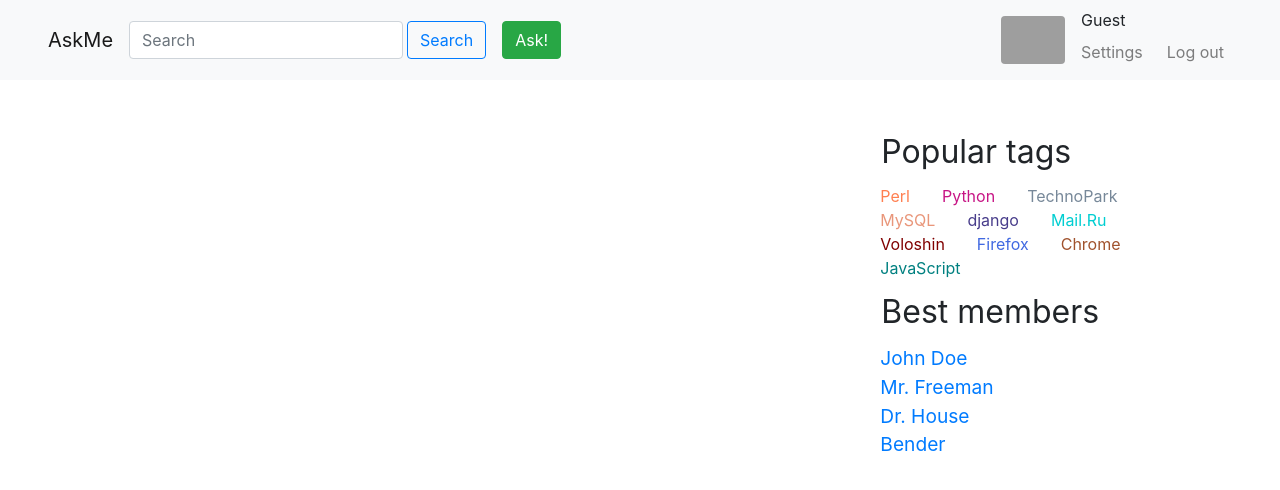
After one commit to mr-okto/ask_myshonkov, a Django app: template templates/base.html in a window 1280 px wide. The commit adds this page. Shown: the top 490 px of the page. Run offline with Django 3.2, Linux system fonts and the light colour scheme; the template is opened without the code that fills it, so the values that code supplies are empty; some libraries are stand-ins or nearby versions; grey boxes are pictures that could not be loaded.

Commit message:
Add sidebar

```diff
--- a/static/css/askme.css
+++ b/static/css/askme.css
@@ -17,10 +17,6 @@
   width: 10em;
 }
 
-.ask-list-active-header {
-  font-size: 2em;
-}
-
 .ask-list-inactive-header {
   font-size: 1.5em;
 }
@@ -28,3 +24,15 @@
 .ask-question-title {
   font-size: 1.3em;
 }
+
+.ask-block-header {
+  font-size: 2em;
+}
+
+.ask-popular-tag {
+  padding-right: 2em;
+}
+
+.ask-best-member-link {
+  font-size: 1.2em;
+}
--- a/templates/base.html
+++ b/templates/base.html
@@ -15,7 +15,7 @@
 <body>
 {% include 'inc/navbar.html' %}
 
-<div class="container">
+<div class="container-fluid px-5">
   <div class="row">
     <div class="col-md-8 ask-content">
       {% block content %}{% endblock content %}
--- a/templates/inc/navbar.html
+++ b/templates/inc/navbar.html
@@ -1,5 +1,5 @@
 {% load static %}
-<nav class="navbar sticky-top navbar-expand-lg navbar-light bg-light">
+<nav class="navbar sticky-top navbar-expand-lg navbar-light bg-light px-5">
   <a class="navbar-brand" href="{% url 'index' %}">AskMe</a>
   <button class="navbar-toggler" type="button" data-toggle="collapse" data-target="#navbarSupportedContent" aria-controls="navbarSupportedContent" aria-expanded="false" aria-label="Toggle navigation">
     <span class="navbar-toggler-icon"></span>
--- a/templates/inc/question.html
+++ b/templates/inc/question.html
@@ -1,6 +1,6 @@
 {% load static %}
 
-<div class="container border rounded mt-5 p-1">
+<div class="container border rounded mb-4 p-1">
   <div class="row">
     <div class="col-md-2">
       <div class="text-center m-1">
--- /dev/null
+++ b/templates/inc/sidebar.html
@@ -0,0 +1,22 @@
+<div class="mt-5 mb-2 mx-2">
+  <p class="ask-block-header mb-2 ml-3">Popular tags</p>
+  <div class="container-fluid d-flex flex-wrap mb-2">
+    <a class="ask-popular-tag" style="color: Coral;" href="#">Perl</a>
+    <a class="ask-popular-tag" style="color: MediumVioletRed;" href="#">Python</a>
+    <a class="ask-popular-tag" style="color: LightSlateGray;" href="#">TechnoPark</a>
+    <a class="ask-popular-tag" style="color: DarkSalmon;" href="#">MySQL</a>
+    <a class="ask-popular-tag" style="color: DarkSlateBlue;" href="#">django</a>
+    <a class="ask-popular-tag" style="color: DarkTurquoise;" href="#">Mail.Ru</a>
+    <a class="ask-popular-tag" style="color: Maroon;" href="#">Voloshin</a>
+    <a class="ask-popular-tag" style="color: RoyalBlue;" href="#">Firefox</a>
+    <a class="ask-popular-tag" style="color: Sienna;" href="#">Chrome</a>
+    <a class="ask-popular-tag" style="color: Teal;" href="#">JavaScript</a>
+  </div>
+  <p class="ask-block-header mb-2 ml-3">Best members</p>
+  <div class="container-fluid d-flex flex-column">
+    <a class="ask-best-member-link" href="#">John Doe</a>
+    <a class="ask-best-member-link" href="#">Mr. Freeman</a>
+    <a class="ask-best-member-link" href="#">Dr. House</a>
+    <a class="ask-best-member-link" href="#">Bender</a>
+  </div>
+</div>
--- a/templates/index.html
+++ b/templates/index.html
@@ -2,11 +2,10 @@
 
 {% block content %}
 
-<div class="row">
-  <p class="ask-list-active-header align-self-baseline mr-3">{{ title }}</p>
+<div class="row mb-2 pl-3">
+  <p class="ask-block-header align-self-baseline mr-3">{{ title }}</p>
   <a class="ask-list-inactive-header align-self-baseline" href={% url switch_url %} >{{ switch_title }}</a>
 </div>
-
 
 {% for question in questions %}
 {% include 'inc/question.html' %}
```
